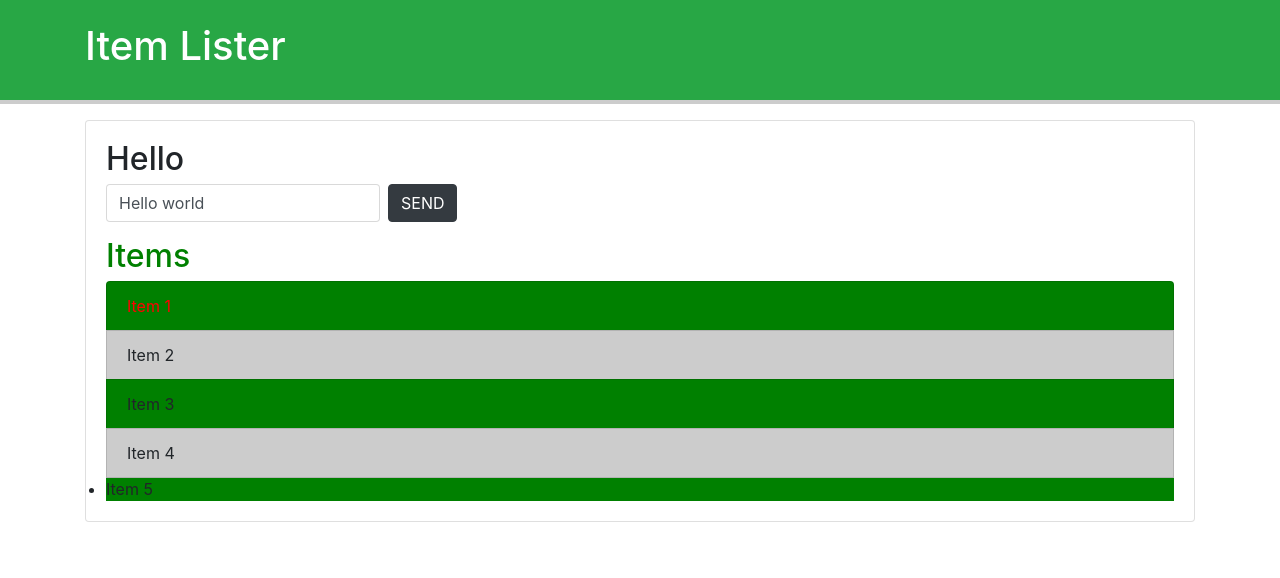
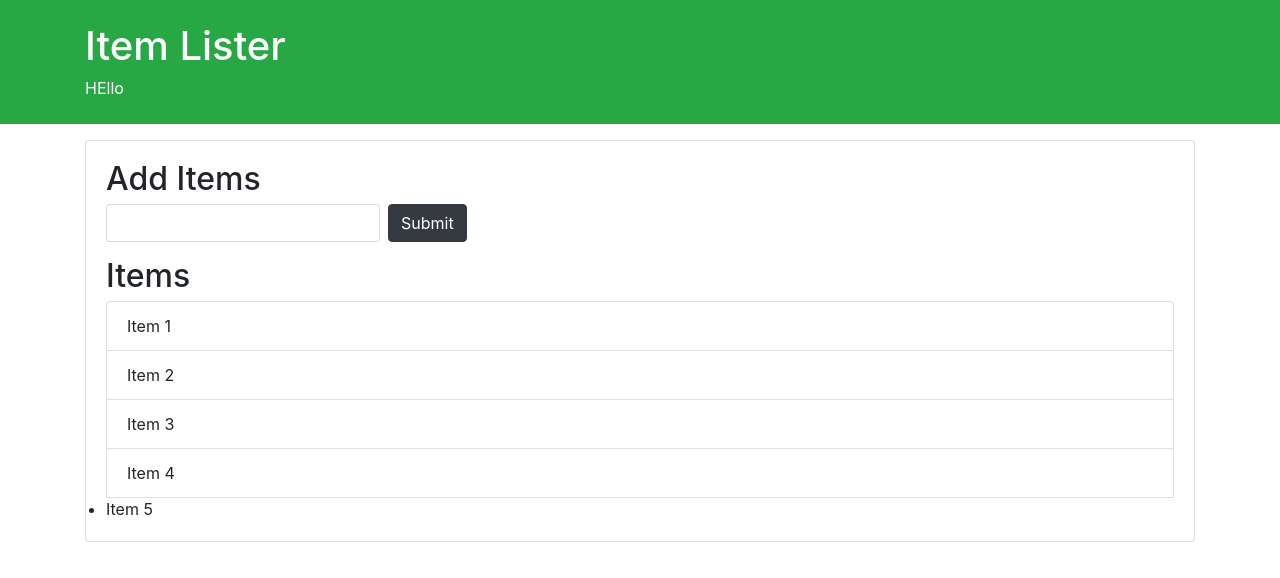
Before and after one commit to Tejswini12/SecondGit, a plain HTML site: page index.html in a window 1280 px wide. Drawn offline with nearby package versions, Linux system fonts and the light colour scheme.

Commit message:
Done Parent Node session

```diff
--- a/App.js
+++ b/App.js
@@ -52,29 +52,85 @@
 //     newitem[i].style.fontSize='5px';
 // }
 //QuerySelector
-var header=document.querySelector('#main-header');
-header.style.borderBottom='solid 4px #ccc';
-var input=document.querySelector('input');
-input.value='Hello world';
-var submit=document.querySelector('input[type="submit"]');
-submit.value="SEND";
-var item=document.querySelector('.list-group-item');
-item.style.color='red';
-var lastItem=document.querySelector('.list-group-item:last-child');
-//lastItem.style.color='blue';
+// var header=document.querySelector('#main-header');
+// header.style.borderBottom='solid 4px #ccc';
+// var input=document.querySelector('input');
+// input.value='Hello world';
+// var submit=document.querySelector('input[type="submit"]');
+// submit.value="SEND";
+// var item=document.querySelector('.list-group-item');
+// item.style.color='red';
+// var lastItem=document.querySelector('.list-group-item:last-child');
+// //lastItem.style.color='blue';
 
-var SecondlastItem=document.querySelector('.list-group-item:nth-child(2)');
-SecondlastItem.style.backgroundColor='green';
+// var SecondlastItem=document.querySelector('.list-group-item:nth-child(2)');
+// SecondlastItem.style.backgroundColor='green';
 //QurySelector ALL
-var titles=document.querySelectorAll('.title');
-console.log(titles);
-titles[0].textContent='Hello';
-titles[1].style.color='green';
-var odd=document.querySelectorAll('li:nth-child(odd)');
-for(var i=0;i<odd.length;i++){
-    odd[i].style.backgroundColor='green';
-}
-var even=document.querySelectorAll('li:nth-child(even)');
-for(var i=0;i<even.length;i++){
-    even[i].style.backgroundColor='#ccc';
-}
+// var titles=document.querySelectorAll('.title');
+// console.log(titles);
+// titles[0].textContent='Hello';
+// titles[1].style.color='green';
+// var odd=document.querySelectorAll('li:nth-child(odd)');
+// for(var i=0;i<odd.length;i++){
+//     odd[i].style.backgroundColor='green';
+// }
+// var even=document.querySelectorAll('li:nth-child(even)');
+// for(var i=0;i<even.length;i++){
+//     even[i].style.backgroundColor='#ccc';
+// }
+
+var itemList=document.querySelector('#items');
+//parentNode
+// console.log(itemList.parentNode);
+// itemList.parentNode.style.backgroundColor='#ccc';
+// console.log(itemList.parentNode.parentNode.parentNode);
+
+//parent element
+
+// console.log(itemList.parentElement);
+// itemList.parentElement.style.backgroundColor='#ccc';
+// console.log(itemList.parentElement.parentElement.parentElement);
+
+//childnode
+//console.log(itemList.childNodes);
+//console.log(itemList.children);
+// firstChild
+// console.log(itemList.firstChild);
+// console.log(itemList.firstElementChild);
+// itemList.firstElementChild.textContent='Hello 1';
+// console.log(itemList.lastChildChild);
+// console.log(itemList.lastElementChild);
+// itemList.lastElementChild.textContent='Hello 1';
+//NextSibling
+// console.log(itemList.nextSibling);
+// console.log(itemList.nextElementSibling);
+// console.log(itemList.previousSibling);
+// console.log(itemList.previousElementSibling);
+// itemList.previousElementSibling.style.color='green';
+
+//createElement
+
+//create  a div
+// var newDiv=document.createElement('div');
+// newDiv.className='hello';
+// newDiv.id='hello1';
+// newDiv.setAttribute('title','hello Div');
+// //create textNode
+// var newDivtext=document.createTextNode('Hello World');
+// //add text to div
+// newDiv.appendChild(newDivtext);
+// var container=document.querySelector('header .container');
+// var h1=document.querySelector('header h1');
+
+// console.log(newDiv);
+// newDiv.style.fontSize='30px';
+// container.insertBefore(newDiv,h1);
+
+var newDiv=document.createElement('Div');
+newDiv.className='hello';
+newDiv.id='hello1';
+var newDivtext=document.createTextNode("HEllo");
+newDiv.appendChild(newDivtext);
+var container=document.querySelector('header .container');
+var h1=document.querySelector('header .list-group')
+container.insertBefore(newDiv,h1);
--- a/index.html
+++ b/index.html
@@ -5,7 +5,7 @@
   <meta name="viewport" content="width=device-width, initial-scale=1.0">
   <meta http-equiv="X-UA-Compatible" content="ie=edge">
   <link rel="stylesheet" href="https://maxcdn.bootstrapcdn.com/bootstrap/4.0.0-beta/css/bootstrap.min.css" integrity="sha384-/Y6pD6FV/Vv2HJnA6t+vslU6fwYXjCFtcEpHbNJ0lyAFsXTsjBbfaDjzALeQsN6M" crossorigin="anonymous">
-  <title>Item Lister</title>
+  <title> HEllo Item Lister</title>
 </head>
 <body>
   <header id="main-header" class="bg-success text-white p-4 mb-3">
```
